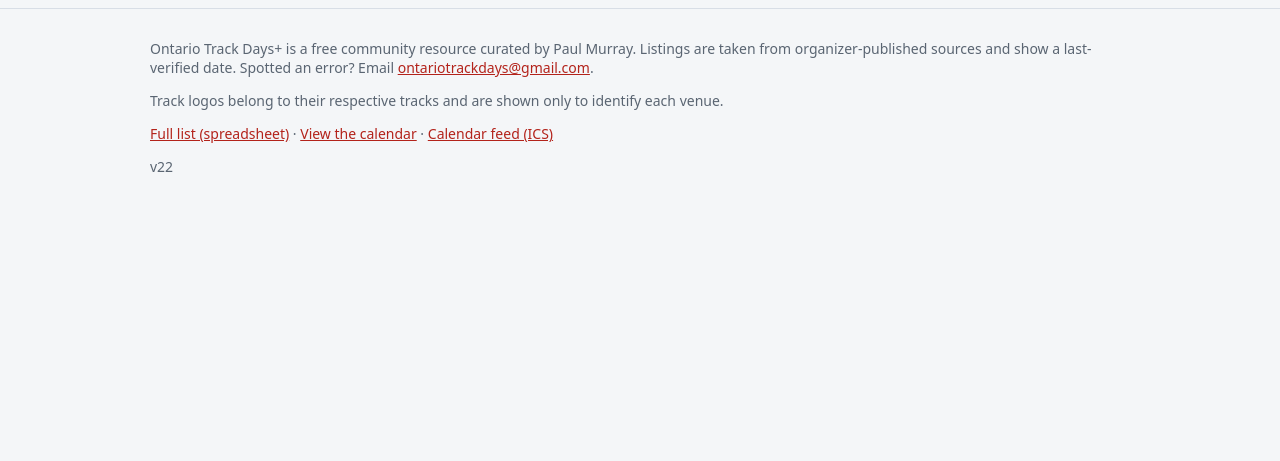
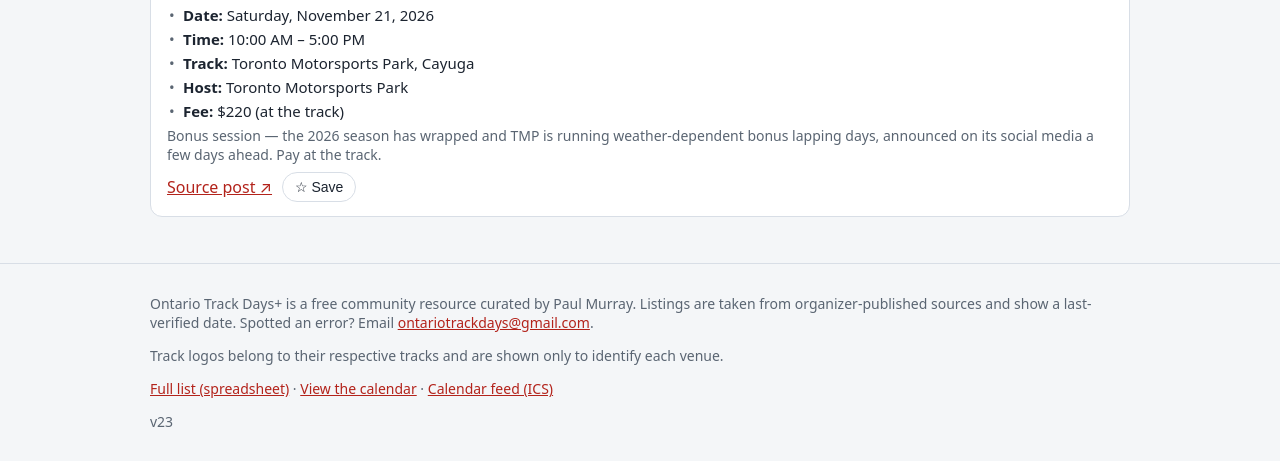
Before and after one commit to ontariotrackdays/ontariotrackdays.github.io, a plain HTML site: page index.html in a window 1280 px wide. Shown: the part 1044-1505 px from the top of the page. Before the commit the page ends 1250 px from the top, so only its background shows below. Drawn offline with Linux system fonts and the light colour scheme.

Commit message:
Page v23 — event cards: labeled bullet facts (Date/Time/Track/Host/Fee, Not published when absent)

```diff
--- a/index.html
+++ b/index.html
@@ -30,6 +30,9 @@
   .card h3 { margin:0 0 4px; font-size:17px; }
   .meta { color:var(--mut); font-size:14px; margin:2px 0; }
   .cost { font-weight:600; }
+  .facts { list-style:none; margin:8px 0 4px; padding:0; font-size:15px; line-height:1.4; }
+  .facts li { margin:3px 0; padding-left:16px; position:relative; }
+  .facts li::before { content:"•"; position:absolute; left:2px; color:var(--mut); }
   .card a { color:var(--accent); }
   .actions { margin-top:8px; display:flex; gap:10px; align-items:center; }
   .savebtn { background:#fff; border:1px solid var(--line); border-radius:999px; padding:6px 12px; font-size:14px; cursor:pointer; color:var(--ink); }
@@ -514,7 +517,7 @@
     <p>Ontario Track Days+ is a free community resource curated by Paul Murray. Listings are taken from organizer-published sources and show a last-verified date. Spotted an error? Email <a href="mailto:ontariotrackdays@gmail.com">ontariotrackdays@gmail.com</a>.</p>
     <p>Track logos belong to their respective tracks and are shown only to identify each venue.</p>
     <p><a href="https://docs.google.com/spreadsheets/d/1E3V78O6qYAWK9xRD9XsDwDtrm19LgKwgrkD-NqzuGLU/edit" target="_blank" rel="noopener">Full list (spreadsheet)</a> · <a href="https://calendar.google.com/calendar/embed?src=14d3bde203e23c82b7e6cb86b358c0013cf8026a773796597442e211915ac5f8%40group.calendar.google.com&amp;ctz=America%2FToronto" target="_blank" rel="noopener">View the calendar</a> · <a href="https://calendar.google.com/calendar/ical/14d3bde203e23c82b7e6cb86b358c0013cf8026a773796597442e211915ac5f8@group.calendar.google.com/public/basic.ics">Calendar feed (ICS)</a></p>
-    <p>v22</p>
+    <p>v23</p>
   </div>
 </footer>
 <script src="events.js"></script>
@@ -599,11 +602,41 @@
     return '';
   }
   function esc(s) { return String(s).replace(/&/g, '&amp;').replace(/</g, '&lt;'); }
+  function townFor(t) {
+    t = t || '';
+    if (t.indexOf('Toronto Motorsports') > -1) return 'Cayuga';
+    if (t.indexOf('Grand Bend') > -1) return 'Grand Bend';
+    if (t.indexOf('Canadian Tire') > -1) return 'Bowmanville';
+    if (t.indexOf('Shannonville') > -1) return 'Shannonville';
+    if (t.indexOf('Calabogie') > -1) return 'Calabogie';
+    return '';
+  }
+  function fullDate(e) {
+    var p = String(e.date || '').split('-');
+    if (p.length === 3) {
+      var d = new Date(+p[0], +p[1] - 1, +p[2]);
+      if (!isNaN(d)) return d.toLocaleDateString('en-US', { weekday: 'long', month: 'long', day: 'numeric', year: 'numeric' });
+    }
+    return e.dateLabel || '';
+  }
   function cardHTML(e) {
-    var lines = ['<div class="card"><h3>' + logoFor(e.track) + esc(e.title) + '</h3>',
-      '<p class="meta">' + esc(e.dateLabel) + ' · ' + esc(e.track) + (e.configuration ? ' — ' + esc(e.configuration) : '') + '</p>',
-      '<p class="meta">' + esc(e.category) + ' · Host: ' + esc(e.host) + (e.times ? ' · ' + esc(e.times) : '') + '</p>'];
-    if (e.cost) lines.push('<p class="meta cost">' + esc(e.cost) + '</p>');
+    var lines = ['<div class="card"><h3>' + logoFor(e.track) + esc(e.title) + '</h3>'];
+    if (e.category || e.novice) lines.push('<p class="meta">' + esc(e.category || '') + (e.novice ? ' · Novice welcome' : '') + '</p>');
+    var facts = [];
+    var dl = fullDate(e);
+    facts.push('<li><strong>Date:</strong> ' + esc(dl || 'Not published') + '</li>');
+    facts.push('<li><strong>Time:</strong> ' + esc(e.times || 'Not published') + '</li>');
+    var tl = 'Not published';
+    if (e.track) {
+      var town = townFor(e.track);
+      tl = esc(e.track);
+      if (town && e.track.indexOf(town) === -1) tl += ', ' + town;
+      if (e.configuration && e.track.indexOf(e.configuration) === -1) tl += ' — ' + esc(e.configuration);
+    }
+    facts.push('<li><strong>Track:</strong> ' + tl + '</li>');
+    facts.push('<li><strong>Host:</strong> ' + esc(e.host || 'Not published') + '</li>');
+    facts.push('<li><strong>Fee:</strong> ' + esc(e.cost || 'Not published') + '</li>');
+    lines.push('<ul class="facts">' + facts.join('') + '</ul>');
     if (e.notes) lines.push('<p class="meta">' + esc(e.notes) + '</p>');
     var act = '<div class="actions">';
     if (e.register) act += '<a href="' + e.register + '" target="_blank" rel="noopener">Register</a>';
```
